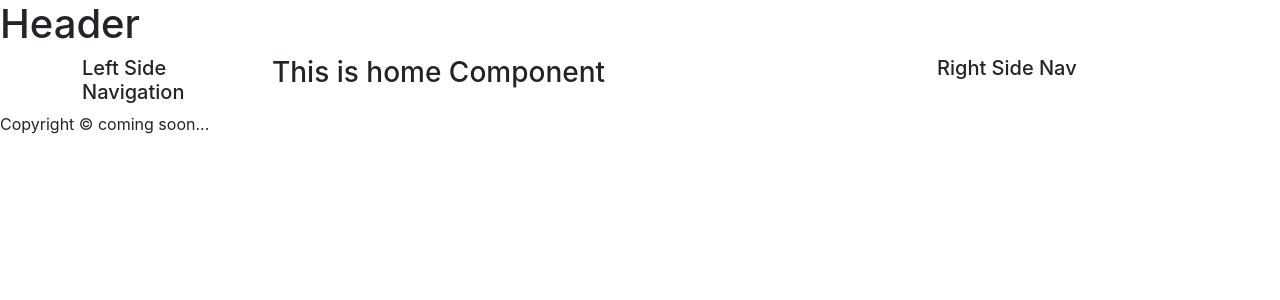
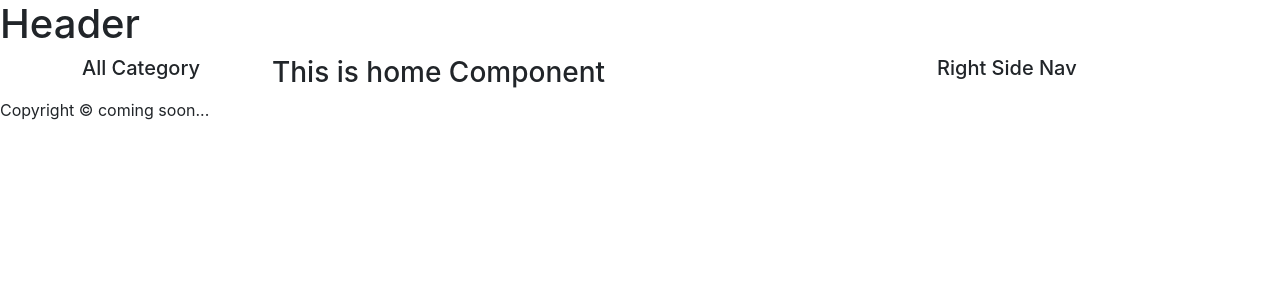
Before and after one commit to mahmud035/60-dragon-news-portal-client-batch-06, a React (Create React App) app: page / in a window 1280 px wide. Shown: the top 300 px of the page. Built offline with nearby package versions, Linux system fonts and the light colour scheme.

Commit message:
60-5 Install node-express and run your server

```diff
--- a/src/Pages/Shared/LeftSideNav/LeftSideNav.js
+++ b/src/Pages/Shared/LeftSideNav/LeftSideNav.js
@@ -1,9 +1,11 @@
-import React from 'react';
+import React, { useState } from 'react';
 
 const LeftSideNav = () => {
+  const [categories, setCategories] = useState([]);
+
   return (
     <div>
-      <h5>Left Side Navigation</h5>
+      <h5>All Category</h5>
     </div>
   );
 };
```
